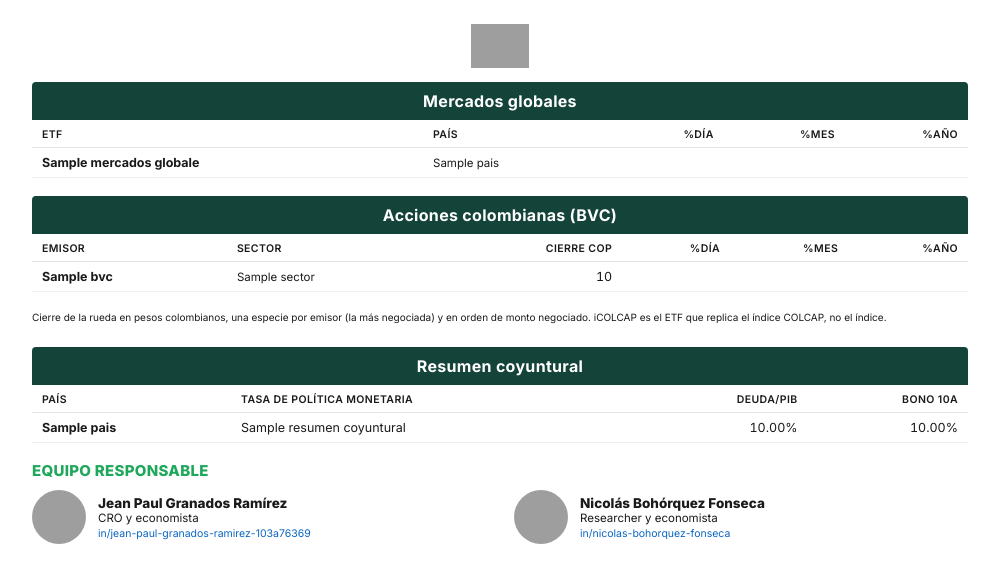
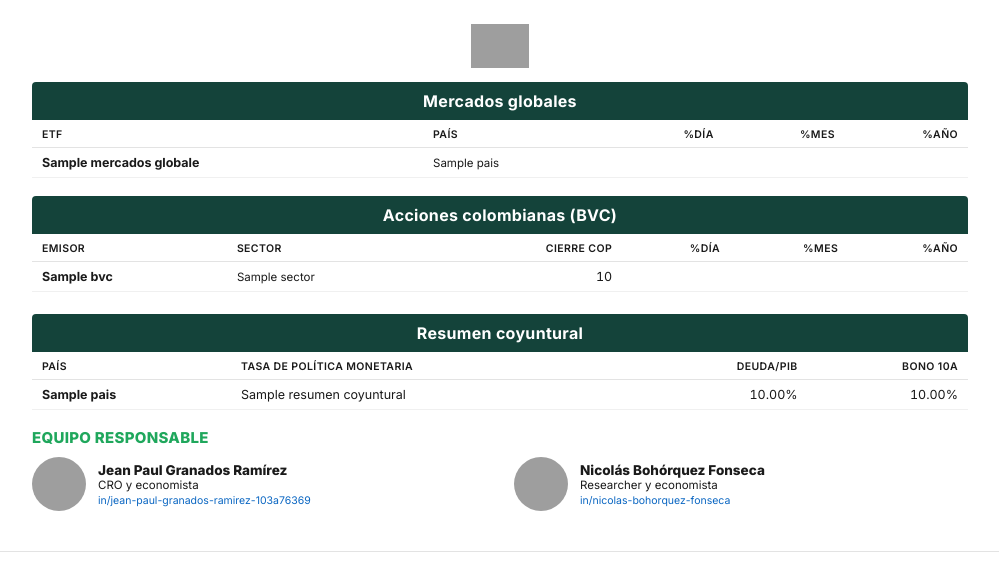
Before and after one commit to jegranadosr-cmyk/Boletin, a Python web app: template templates/page2.html in a window 1280 px wide. Shown: the top 565 px of the page, without its empty margins (0-999 px from the left). Run offline with Jinja, Linux system fonts and the light colour scheme; the template is opened without the code that fills it: most values are stand-ins (such as "Sample title", 1, 10 or a date in 2020); grey boxes are pictures that could not be loaded.

Commit message:
Quita la linea de texto sobre el Resumen coyuntural

```diff
--- a/templates/page2.html
+++ b/templates/page2.html
@@ -43,10 +43,6 @@
       {% endfor %}
       </tbody>
     </table>
-    <div class="footnote">
-      Cierre de la rueda en pesos colombianos, una especie por emisor (la más negociada) y en orden de monto negociado.
-      iCOLCAP es el ETF que replica el índice COLCAP, no el índice.
-    </div>
 
     <div style="margin-top:22px;">
       <table class="boletin-table">
```
